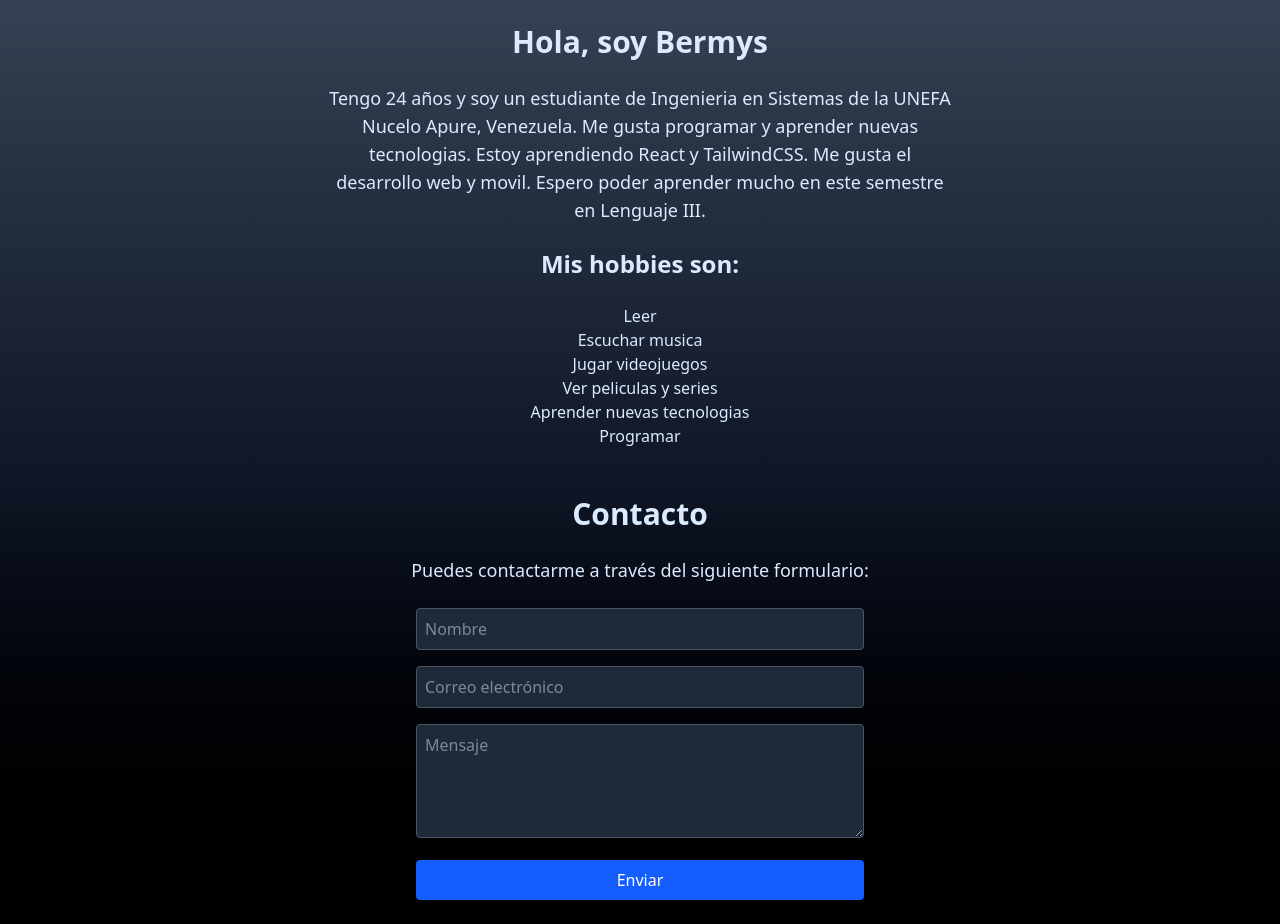
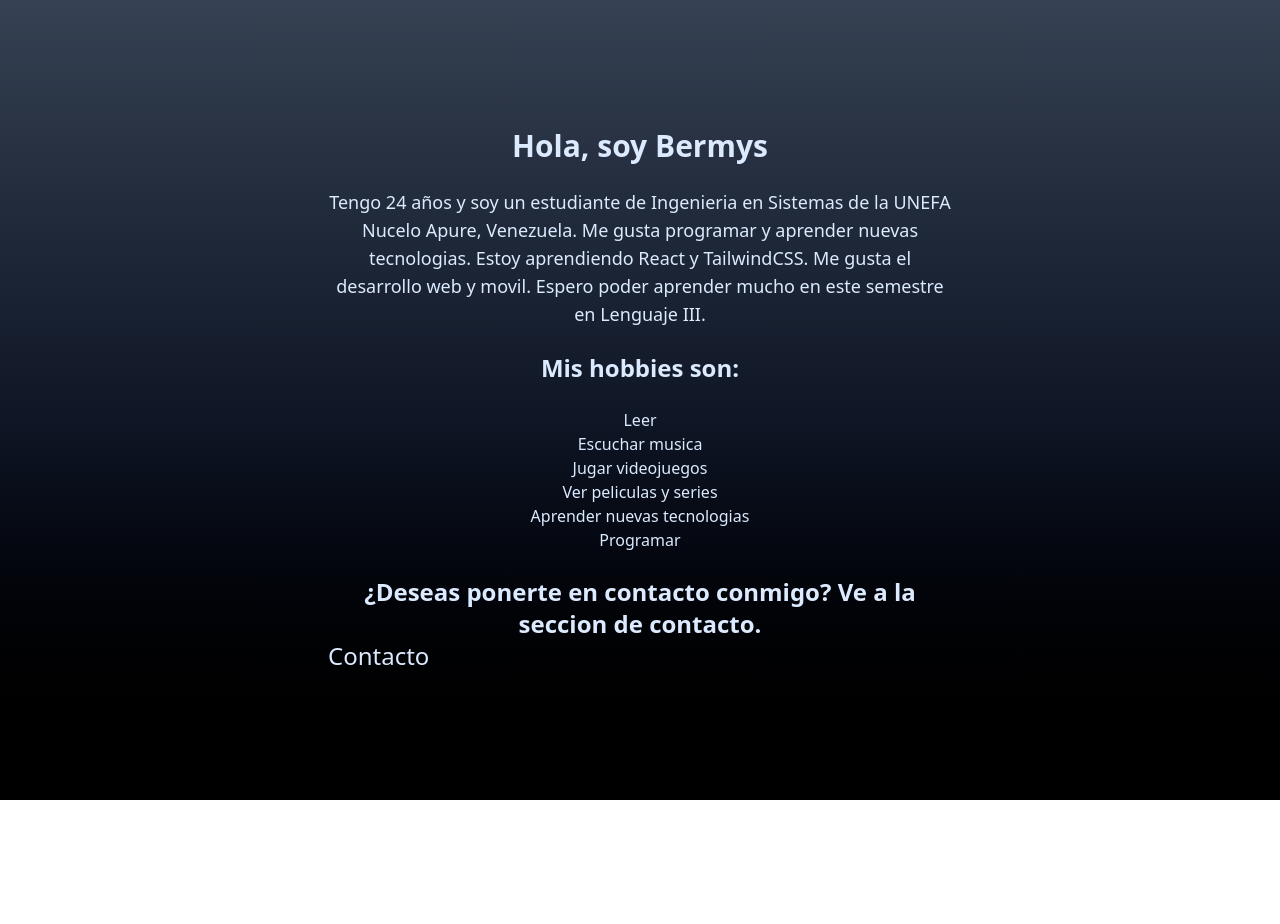
Before and after one commit to Ailya45/Practica-React2, a React (Vite) app: page / in a window 1280 px wide. After the commit the page ends 800 px from the top, so only its background shows below. Built offline with nearby package versions, Linux system fonts and the light colour scheme.

Commit message:
update portfolio: la sección de contacto se puso en una pagina aparte

```diff
--- a/src/App.jsx
+++ b/src/App.jsx
@@ -1,20 +1,29 @@
 import { useState } from 'react'
 import './App.css'
-import Inicio from './componentes/Portfolio'
-import { Contacto } from './componentes/Portfolio'
+import Portfolio from './componentes/Portfolio'
+import Contacto from './componentes/Contact'
+
 
 function App() {
-  const [count, setCount] = useState(0)
+  const [paginaActual, setPaginaActual] = useState('Portfolio')
 
+  const renderPagina = () => {
+    if (paginaActual === 'Portfolio'){
+      return <Portfolio cambiarPagina = {setPaginaActual} />
+    }else if (paginaActual === 'Contacto'){
+      return <Contacto cambiarPagina = {setPaginaActual} />
+    }
+
+  }
   return (
     <>
     <div className= "flex flex-col items-center justify-center min-h-screen bg-gradient-to-b from-gray-700 via-gray-900 to-black">
-      {<Inicio />}
-      {<Contacto />}
+      {renderPagina()}
     </div>
 
     </>
   )
 }
 
+
 export default App
--- /dev/null
+++ b/src/componentes/Contact.jsx
@@ -0,0 +1,38 @@
+const Contacto = ({cambiarPagina}) => {
+    return(
+        <div className="flex flex-col items-center space-y-6 p-6 max-w-2xl mx-auto">
+            <div>
+            <button className="text-blue-100 text-2xl text-center" onClick={() => cambiarPagina('Portfolio')}>Volver al Portafolio</button>
+            </div>
+            <h1 className="text-3xl font-bold text-blue-100 text-center">Contacto</h1>
+            <p className="text-lg text-blue-100 text-center">
+                Puedes contactarme a través del siguiente formulario:
+            </p>
+            <form className="w-full max-w-md space-y-4">
+                <input
+                    type="text"
+                    placeholder="Nombre"
+                    className="w-full p-2 rounded bg-gray-800 text-blue-100 border border-gray-600"
+                />
+                <input
+                    type="email"
+                    placeholder="Correo electrónico"
+                    className="w-full p-2 rounded bg-gray-800 text-blue-100 border border-gray-600"
+                />
+                <textarea
+                    placeholder="Mensaje"
+                    className="w-full p-2 rounded bg-gray-800 text-blue-100 border border-gray-600"
+                    rows={4}
+                />
+                <button
+                    type="submit"
+                    className="w-full bg-blue-600 text-white py-2 rounded hover:bg-blue-700 transition"
+                >
+                    Enviar
+                </button>
+            </form>
+        </div>
+    )
+}
+
+export default Contacto
--- a/src/componentes/Portfolio.jsx
+++ b/src/componentes/Portfolio.jsx
@@ -1,4 +1,6 @@
-function Inicio() {
+import Contacto from './Contact'
+
+const Portfolio = ({cambiarPagina}) => {
     return(
         <div className="flex-col items-center space-y-6 p-6 max-w-2xl">
         <h1 className = "text-3xl font-bold text-blue-100 text-center">Hola, soy Bermys</h1>
@@ -22,43 +24,15 @@ function Inicio() {
           <li>Programar</li>
         </ul>
         </div>
+        <div>
+            <h2 className = "text-2xl font-bold text-blue-100 text-center">
+                ¿Deseas ponerte en contacto conmigo? Ve a la seccion de contacto.
+            </h2>
+            <button className="text-blue-100 text-2xl text-center" onClick={ () => cambiarPagina('Contacto')}>Contacto</button>
         </div>
+        </div>
+
     )
 }
 
-function Contacto() {
-    return(
-        <div className="flex flex-col items-center space-y-6 p-6 max-w-2xl mx-auto">
-            <h1 className="text-3xl font-bold text-blue-100 text-center">Contacto</h1>
-            <p className="text-lg text-blue-100 text-center">
-                Puedes contactarme a través del siguiente formulario:
-            </p>
-            <form className="w-full max-w-md space-y-4">
-                <input
-                    type="text"
-                    placeholder="Nombre"
-                    className="w-full p-2 rounded bg-gray-800 text-blue-100 border border-gray-600"
-                />
-                <input
-                    type="email"
-                    placeholder="Correo electrónico"
-                    className="w-full p-2 rounded bg-gray-800 text-blue-100 border border-gray-600"
-                />
-                <textarea
-                    placeholder="Mensaje"
-                    className="w-full p-2 rounded bg-gray-800 text-blue-100 border border-gray-600"
-                    rows={4}
-                />
-                <button
-                    type="submit"
-                    className="w-full bg-blue-600 text-white py-2 rounded hover:bg-blue-700 transition"
-                >
-                    Enviar
-                </button>
-            </form>
-        </div>
-    )
-}
-
-export default Inicio
-export { Contacto }
+export default Portfolio
```
